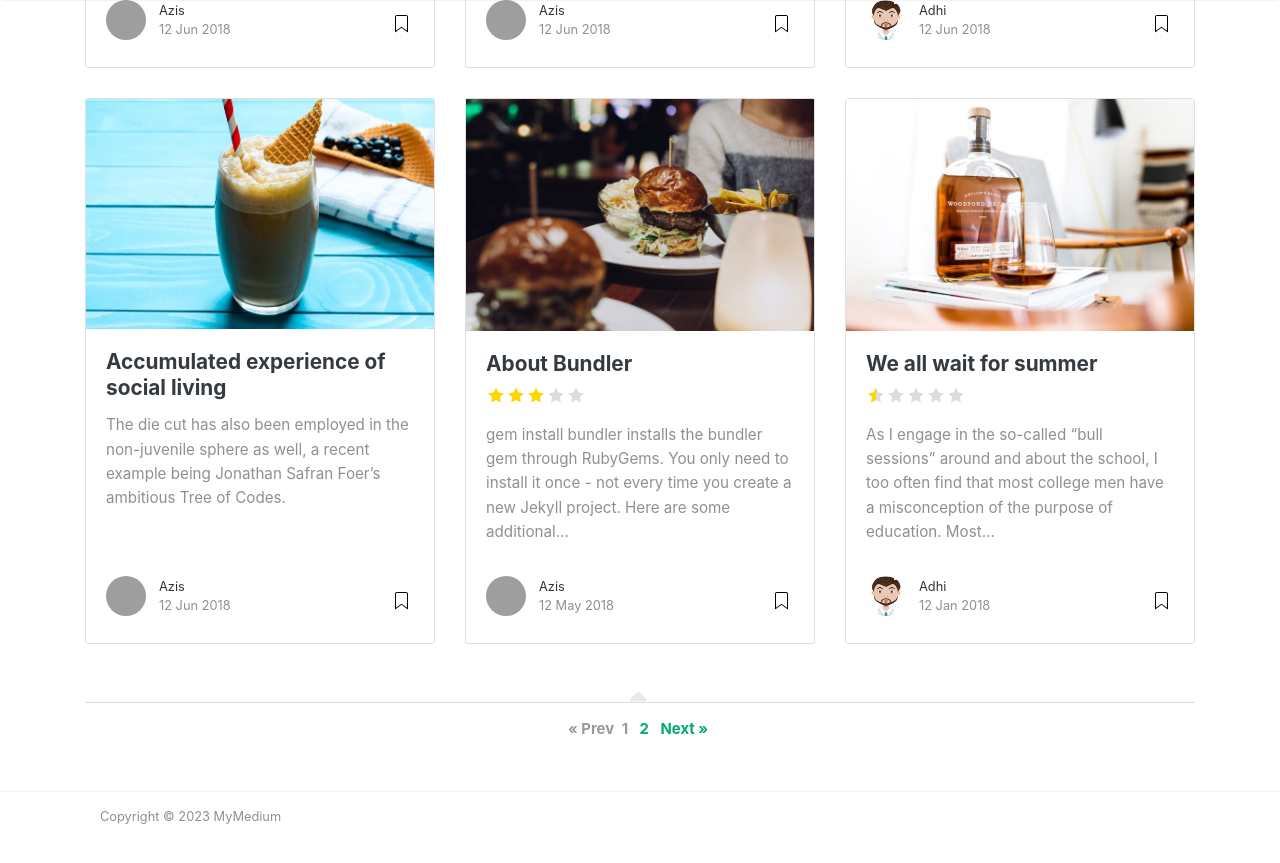
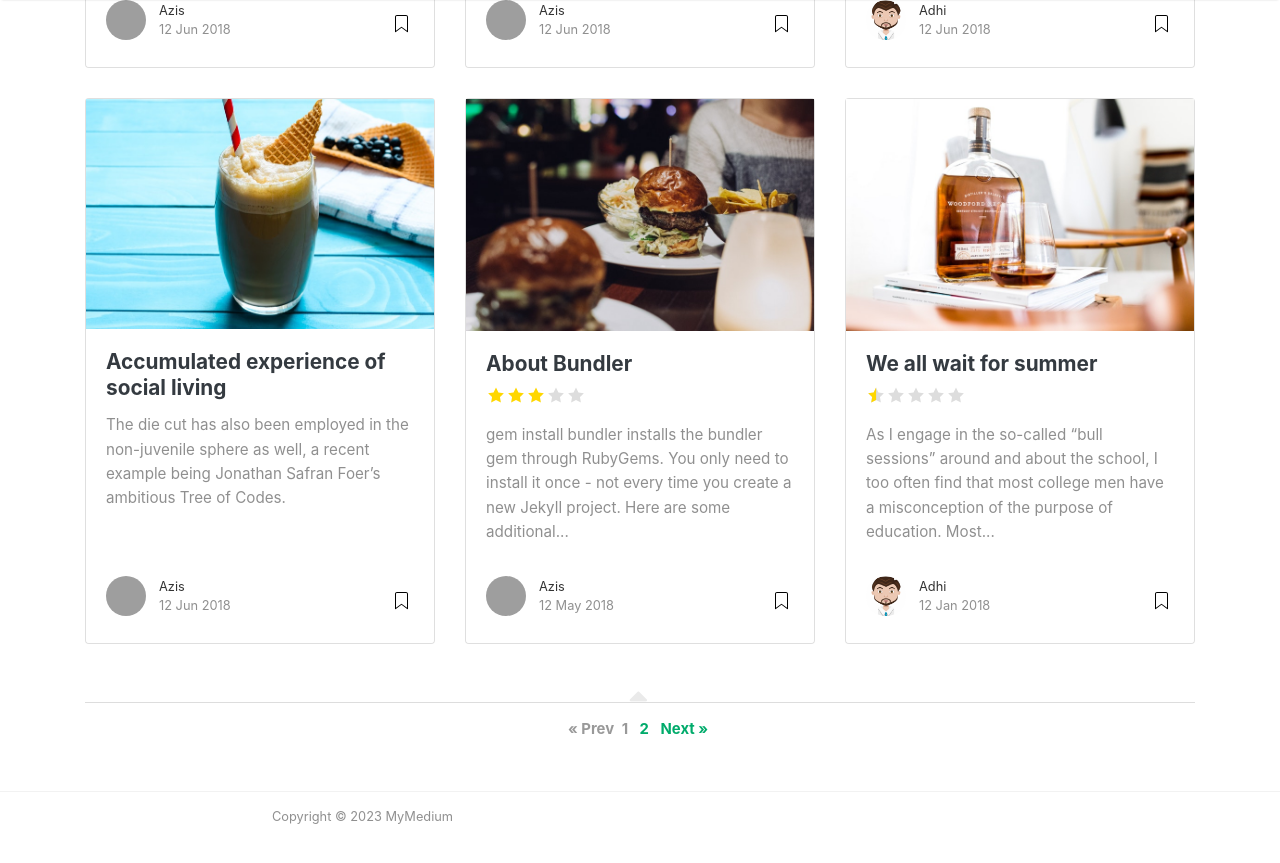
Before and after one commit to mukhamadazistholib/blog-demo, a Jekyll site: the page built from index.html, in a window 1280 px wide and 900 px high, scrolled down 1192 px. Shown: the top 863 px of the window. Built offline with Jekyll 4.4.1, drawn with Linux system fonts in a browser that asks for light colours; nearby versions of some CDN libraries; the list of posts is cut into pages by our own code; grey boxes are pictures that could not be loaded.

Commit message:
update layout

```diff
--- a/_layouts/default.html
+++ b/_layouts/default.html
@@ -129,7 +129,7 @@ ga('send', 'pageview');
 ================================================== -->
 <footer class="footer">
     <div class="container">
-        <div class="col-md-6 col-sm-6 text-center text-lg-left">
+        <div class="col-md-6 col-sm-6 text-center">
              Copyright © {{ site.time | date: "%Y" }} {{ site.name }}
         </div>
     </div>
```
